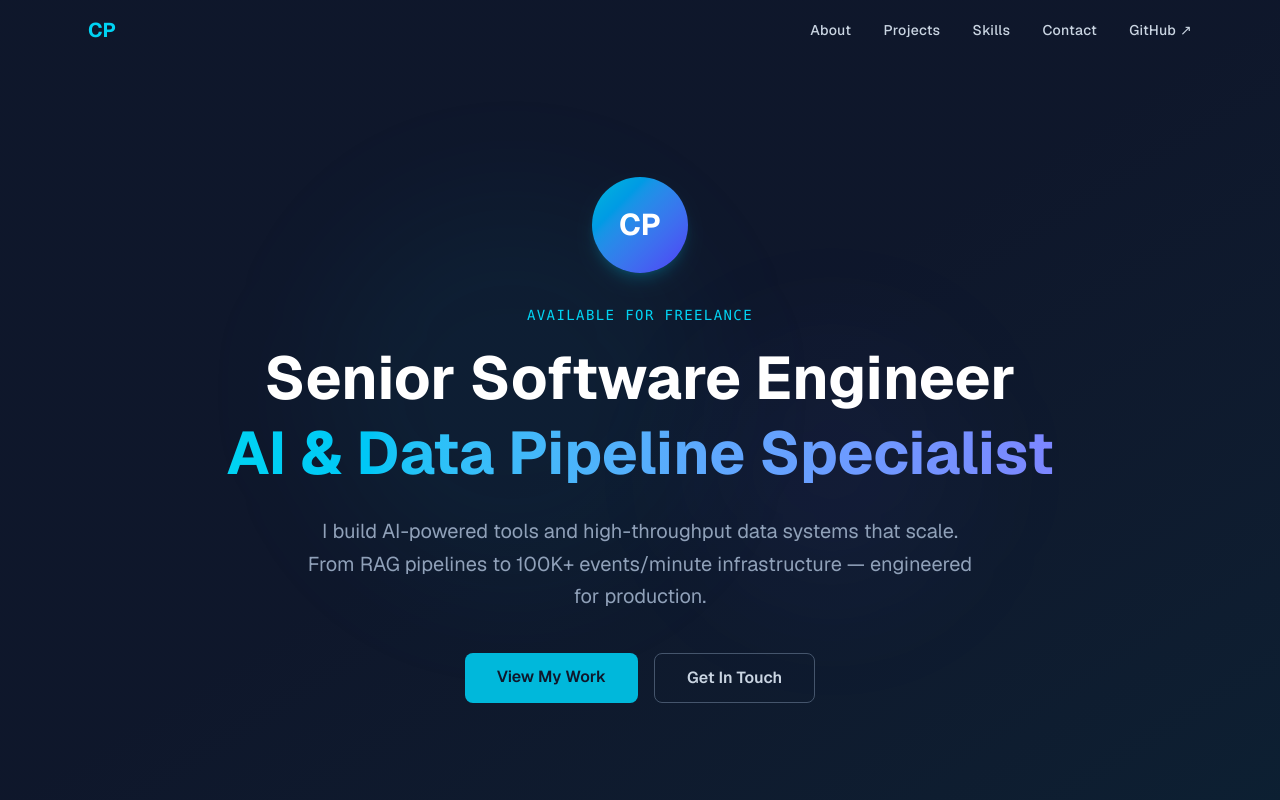
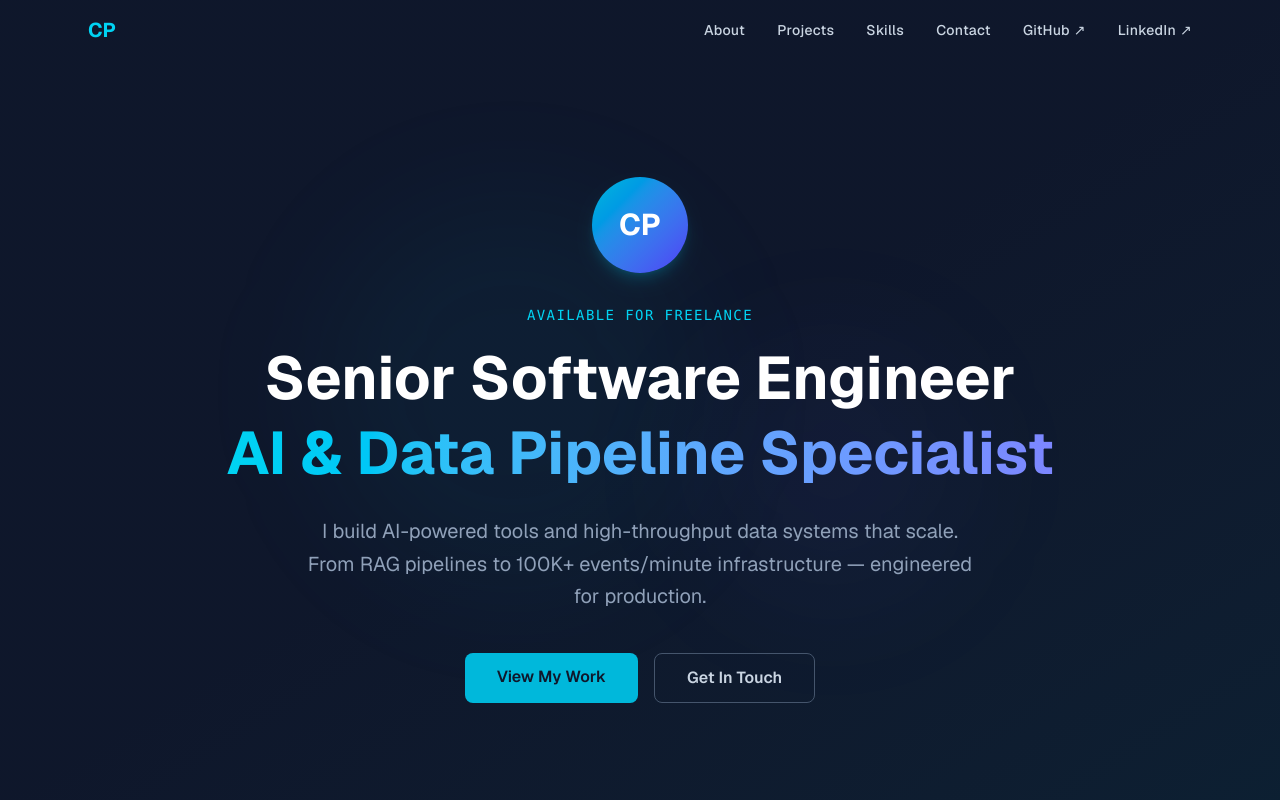
Before and after one commit to Conrady82/conradpreston-portfolio, a Next.js app: page / in a window 1280 px wide. Shown: the top 800 px of the page. Built offline with nearby package versions, Linux system fonts and the light colour scheme.

Commit message:
feat: add LinkedIn to nav and footer, sourced from resume

```diff
--- a/components/Footer.tsx
+++ b/components/Footer.tsx
@@ -13,6 +13,14 @@ export default function Footer() {
             GitHub
           </a>
           <a
+            href="https://www.linkedin.com/in/conrad-preston/"
+            target="_blank"
+            rel="noopener noreferrer"
+            className="hover:text-cyan-400 transition-colors"
+          >
+            LinkedIn
+          </a>
+          <a
             href="mailto:conrad@conradpreston.dev"
             className="hover:text-cyan-400 transition-colors"
           >
--- a/components/Nav.tsx
+++ b/components/Nav.tsx
@@ -55,6 +55,16 @@ export default function Nav() {
               GitHub ↗
             </a>
           </li>
+          <li>
+            <a
+              href="https://www.linkedin.com/in/conrad-preston/"
+              target="_blank"
+              rel="noopener noreferrer"
+              className="text-slate-300 hover:text-cyan-400 transition-colors text-sm font-medium tracking-wide"
+            >
+              LinkedIn ↗
+            </a>
+          </li>
         </ul>
 
         {/* Mobile hamburger */}
```
